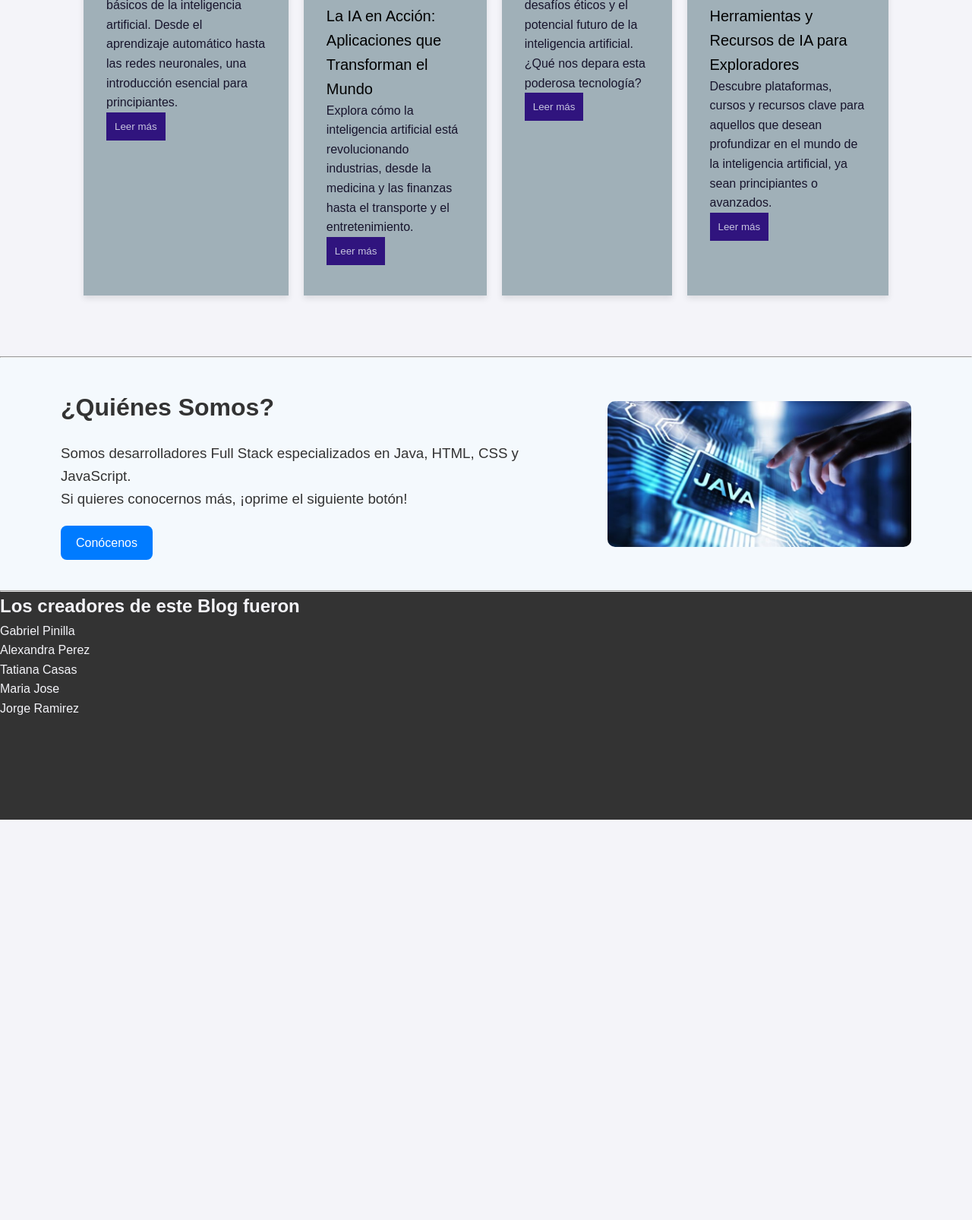
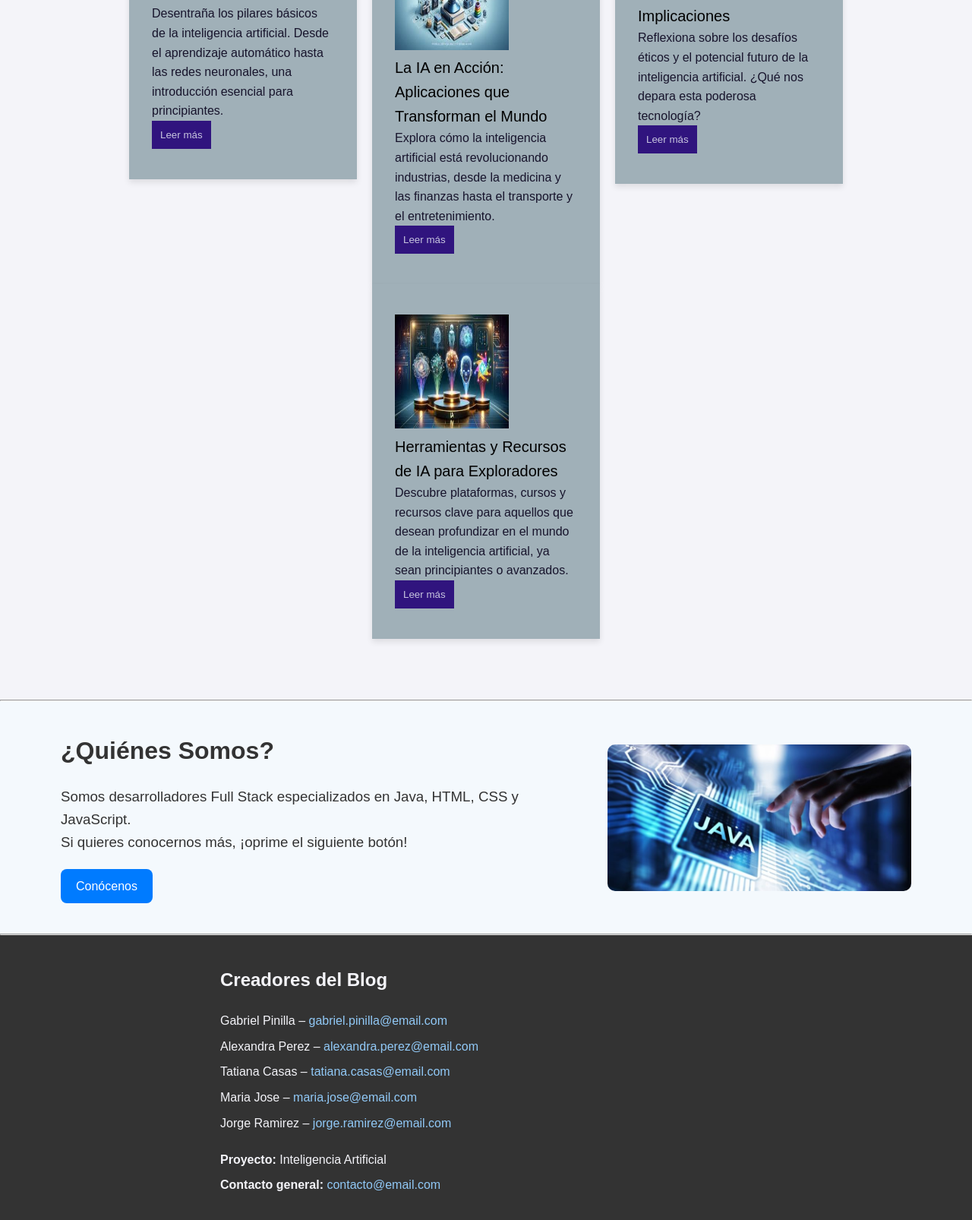
Before and after one commit to jorgeramirez2018/BlogGeneration, a plain HTML site: page inicio/index.html in a window 1280 px wide. Shown: the part 830-2436 px from the top of the page at 76% size. Before the commit the page ends 1909 px from the top, so only its background shows below. Drawn offline with Linux system fonts and the light colour scheme.

Commit message:
Actualizando rama

```diff
--- a/inicio/index.html
+++ b/inicio/index.html
@@ -16,48 +16,72 @@
       <a href="/quienesSomos/quienesSomos.html">Quiénes Somos</a>
     </nav>
 
-
     <section class="banner">
-        <div>
+      <div class="banner-content">
         <h2>La inteligencia artificial y su influencia</h2>
-            <img src="/imagenes/imgbanner.jpg" alt="IA">
+        <img src="/imagenes/imgbanner.jpg" alt="IA" />
       </div>
-
     </section>
-
 
     <section class="info">
       <h2>Blog</h2>
       <aside class="cubos">
         <div>
-                <img src="/imagenes/img1.jpg" alt="IA">
+          <img src="/imagenes/img1.jpg" alt="IA" />
           <h4>El Amanecer de la IA: Conceptos Fundamentales</h4>
-                <p>Desentraña los pilares básicos de la inteligencia artificial. Desde el aprendizaje automático hasta las redes neuronales, una introducción esencial para principiantes.</p>
-                <a href="https://cloud.google.com/learn/what-is-artificial-intelligence?hl=es-419" target="_blank">
+          <p>
+            Desentraña los pilares básicos de la inteligencia artificial. Desde
+            el aprendizaje automático hasta las redes neuronales, una
+            introducción esencial para principiantes.
+          </p>
+          <a
+            href="https://cloud.google.com/learn/what-is-artificial-intelligence?hl=es-419"
+            target="_blank"
+          >
             <button id="btn1">Leer más</button>
           </a>
         </div>
         <div>
-                <img src="/imagenes/img2.jpg" alt="IA">
+          <img src="/imagenes/img2.jpg" alt="IA" />
           <h4>La IA en Acción: Aplicaciones que Transforman el Mundo</h4>
-                <p>Explora cómo la inteligencia artificial está revolucionando industrias, desde la medicina y las finanzas hasta el transporte y el entretenimiento.</p>
-                <a href="https://www.zendesk.com.mx/blog/aplicaciones-de-la-inteligencia-artificial/" target="_blank">
+          <p>
+            Explora cómo la inteligencia artificial está revolucionando
+            industrias, desde la medicina y las finanzas hasta el transporte y
+            el entretenimiento.
+          </p>
+          <a
+            href="https://www.zendesk.com.mx/blog/aplicaciones-de-la-inteligencia-artificial/"
+            target="_blank"
+          >
             <button id="btn1">Leer más</button>
           </a>
         </div>
         <div>
-                <img src="/imagenes/img3.jpg" alt="IA">
+          <img src="/imagenes/img3.jpg" alt="IA" />
           <h4>Ética y Futuro de la IA: Navegando las Implicaciones</h4>
-                <p>Reflexiona sobre los desafíos éticos y el potencial futuro de la inteligencia artificial. ¿Qué nos depara esta poderosa tecnología?</p>
-                <a href="https://elpais.com/economia/entorno-seguro/2021-12-01/cuales-son-los-dilemas-eticos-del-uso-de-la-inteligencia-artificial.html" target="_blank">
+          <p>
+            Reflexiona sobre los desafíos éticos y el potencial futuro de la
+            inteligencia artificial. ¿Qué nos depara esta poderosa tecnología?
+          </p>
+          <a
+            href="https://elpais.com/economia/entorno-seguro/2021-12-01/cuales-son-los-dilemas-eticos-del-uso-de-la-inteligencia-artificial.html"
+            target="_blank"
+          >
             <button id="btn1">Leer más</button>
           </a>
         </div>
         <div>
-                <img src="/imagenes/img4.jpg" alt="IA">
+          <img src="/imagenes/img4.jpg" alt="IA" />
           <h4>Herramientas y Recursos de IA para Exploradores</h4>
-                <p>Descubre plataformas, cursos y recursos clave para aquellos que desean profundizar en el mundo de la inteligencia artificial, ya sean principiantes o avanzados.</p>
-                <a href="https://cloud.google.com/use-cases/free-ai-tools?hl=es" target="_blank">
+          <p>
+            Descubre plataformas, cursos y recursos clave para aquellos que
+            desean profundizar en el mundo de la inteligencia artificial, ya
+            sean principiantes o avanzados.
+          </p>
+          <a
+            href="https://cloud.google.com/use-cases/free-ai-tools?hl=es"
+            target="_blank"
+          >
             <button id="btn1">Leer más</button>
           </a>
         </div>
@@ -84,17 +108,45 @@
         />
       </div>
     </section>
-    <hr/>
+    <hr />
     <footer>
       <div class="pie">
-        <h2>Los creadores de este Blog fueron</h2>
+        <h2>Creadores del Blog</h2>
         <ul>
-            <li>Gabriel Pinilla</li>
-            <li>Alexandra Perez</li>
-            <li>Tatiana Casas</li>
-            <li>Maria Jose</li>
-            <li>Jorge Ramirez</li>
+          <li>
+            Gabriel Pinilla –
+            <a href="mailto:gabriel.pinilla@blogia.com"
+              >gabriel.pinilla@email.com</a
+            >
+          </li>
+          <li>
+            Alexandra Perez –
+            <a href="mailto:alexandra.perez@blogia.com"
+              >alexandra.perez@email.com</a
+            >
+          </li>
+          <li>
+            Tatiana Casas –
+            <a href="mailto:tatiana.casas@blogia.com"
+              >tatiana.casas@email.com</a
+            >
+          </li>
+          <li>
+            Maria Jose –
+            <a href="mailto:maria.jose@blogia.com">maria.jose@email.com</a>
+          </li>
+          <li>
+            Jorge Ramirez –
+            <a href="mailto:jorge.ramirez@blogia.com"
+              >jorge.ramirez@email.com</a
+            >
+          </li>
         </ul>
+        <p><strong>Proyecto:</strong> Inteligencia Artificial</p>
+        <p>
+          <strong>Contacto general:</strong>
+          <a href="mailto:contacto@blogia.com">contacto@email.com</a>
+        </p>
       </div>
     </footer>
   </body>
--- a/styles/styles.css
+++ b/styles/styles.css
@@ -9,13 +9,12 @@ body {
     background-color: #f4f4f9;
     color: #333;
     line-height: 1.6;
-    padding-top: 20px;
   }
 
 
 
 header{
-    background-color: #3f5b73c9;
+    background-color: #bacac8c9;
     padding: 2px;
     text-align: center;
 }
@@ -26,7 +25,7 @@ header p {
 
 
 nav{
-    background-color: #153652c9;
+    background-color: #23496d;
     text-align: center;
     padding: 25px 0;
 }
@@ -44,31 +43,48 @@ nav a:hover {
     background-color: #5a6e77;
 }
 
-.banner{
-    padding: 80px 100px;
+.banner {
+  padding: 60px 40px;
+  display: flex;
+  justify-content: center;
+  align-items: center;
+  background: linear-gradient(135deg, #d4d4ff, #b0c4ff);
+  box-shadow: 0 4px 10px rgba(0, 0, 0, 0.1);
+  text-align: center;
+}
+
+.banner-content {
+  max-width: 900px;
+}
+
+.banner-content h2 {
+  font-size: 36px;
+  font-weight: bold;
+  margin-bottom: 30px;
+  color: #2c3e50;
+  text-shadow: 1px 1px 3px rgba(0, 0, 0, 0.2);
+}
+
+.banner-content img {
+  width: 100%;
+  max-height: 400px;
+  object-fit: cover;
+  border-radius: 12px;
+  box-shadow: 0 6px 15px rgba(0, 0, 0, 0.2);
+}
+.info {
     display: flex;
     flex-direction: column;
-    background-color: #d4d4ff;
     align-items: center;
-
+    justify-content: center;
+    padding: 80px 100px;
+    text-align: center;
 }
-
-.banner img{
-    width: 100%;
-    height: 100%;
-}
-
-.info {
-
-    display: flex;
-    flex-direction:column;
-    justify-content: space-between;
-    padding: 80px 100px;
-}
-
 .cubos {
     display: flex;
-    align-items: top;
+    justify-content: center;
+    align-items: flex-start;
+    flex-wrap: wrap;
 }
 
 .info img{
@@ -175,7 +191,7 @@ nav a:hover {
 
 footer{
     background-color: #333;
-    height: 300px;
+    height: 400px;
 }
 .pie{
     color: #f4f4f9;
@@ -187,3 +203,43 @@ footer{
   min-width: 300px;
 
 }
+footer {
+    background-color: #333;
+    color: #f4f4f9;
+    padding: 40px 20px;
+    text-align: center;
+}
+
+.pie {
+    max-width: 700px;
+    margin: 0 auto;
+}
+
+.pie h2 {
+    font-size: 24px;
+    margin-bottom: 20px;
+}
+
+.pie ul {
+    list-style-type: none;
+    padding: 0;
+    margin-bottom: 20px;
+    line-height: 1.8;
+}
+
+.pie ul li {
+    margin: 5px 0;
+}
+
+.pie p {
+    margin: 8px 0;
+}
+
+.pie a {
+    color: #91c9f7;
+    text-decoration: none;
+}
+
+.pie a:hover {
+    text-decoration: underline;
+}
```
Lines whose indentation alone changed are shown as unchanged.
